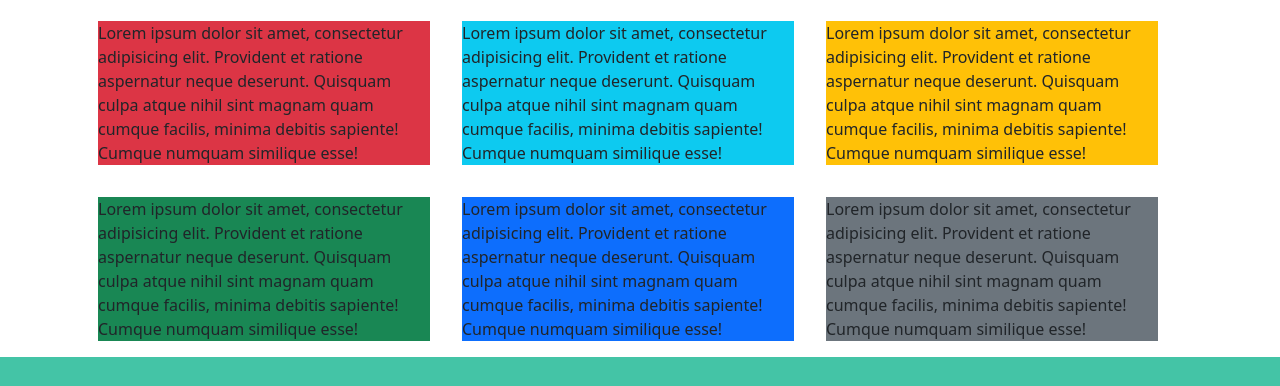
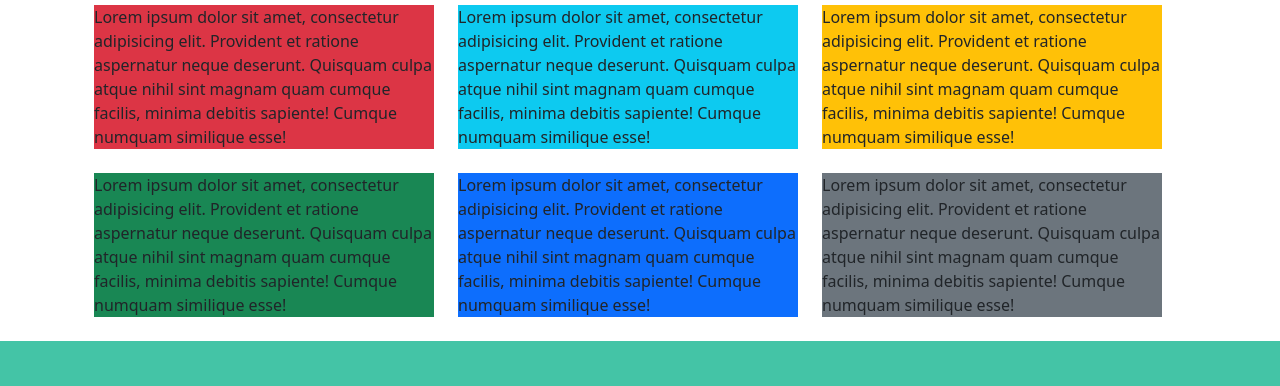
Before and after one commit to manu-devops98/html-css-bootstrap-freelancer, a plain HTML site: page index.html in a window 1280 px wide. Shown: the part 564-950 px from the top of the page. Drawn offline with nearby package versions, Linux system fonts and the light colour scheme.

Commit message:
add modifiche portfolio section

```diff
--- a/index.html
+++ b/index.html
@@ -46,22 +46,22 @@
                     <h1 class="pb-3">Portfolio</h1>
                 </div>
                     <div class="row row-cols-1 row-cols-md-2 row-cols-lg-3 px-4">
-                        <div class="col p-3">
-                            <div class="bg-danger">Lorem ipsum dolor sit amet, consectetur adipisicing elit. Provident et ratione aspernatur neque deserunt. Quisquam culpa atque nihil sint magnam quam cumque facilis, minima debitis sapiente! Cumque numquam similique esse!</div>
+                        <div class="col">
+                            <div class="bg-danger mb-4">Lorem ipsum dolor sit amet, consectetur adipisicing elit. Provident et ratione aspernatur neque deserunt. Quisquam culpa atque nihil sint magnam quam cumque facilis, minima debitis sapiente! Cumque numquam similique esse!</div>
                         </div>
-                        <div class="col p-3 ">
+                        <div class="col ">
                             <div class="bg-info">Lorem ipsum dolor sit amet, consectetur adipisicing elit. Provident et ratione aspernatur neque deserunt. Quisquam culpa atque nihil sint magnam quam cumque facilis, minima debitis sapiente! Cumque numquam similique esse!</div>
                         </div>
-                        <div class="col p-3">
+                        <div class="col">
                             <div class="bg-warning">Lorem ipsum dolor sit amet, consectetur adipisicing elit. Provident et ratione aspernatur neque deserunt. Quisquam culpa atque nihil sint magnam quam cumque facilis, minima debitis sapiente! Cumque numquam similique esse!</div>
                         </div>
-                        <div class="col p-3">
-                            <div class="bg-success">Lorem ipsum dolor sit amet, consectetur adipisicing elit. Provident et ratione aspernatur neque deserunt. Quisquam culpa atque nihil sint magnam quam cumque facilis, minima debitis sapiente! Cumque numquam similique esse!</div>
+                        <div class="col">
+                            <div class="bg-success mb-4">Lorem ipsum dolor sit amet, consectetur adipisicing elit. Provident et ratione aspernatur neque deserunt. Quisquam culpa atque nihil sint magnam quam cumque facilis, minima debitis sapiente! Cumque numquam similique esse!</div>
                         </div>
-                        <div class="col p-3">
+                        <div class="col">
                             <div class=" bg-primary">Lorem ipsum dolor sit amet, consectetur adipisicing elit. Provident et ratione aspernatur neque deserunt. Quisquam culpa atque nihil sint magnam quam cumque facilis, minima debitis sapiente! Cumque numquam similique esse!</div>
                         </div>
-                        <div class="col p-3">
+                        <div class="col">
                             <div class="bg-secondary">Lorem ipsum dolor sit amet, consectetur adipisicing elit. Provident et ratione aspernatur neque deserunt. Quisquam culpa atque nihil sint magnam quam cumque facilis, minima debitis sapiente! Cumque numquam similique esse!</div>
                         </div>
                     </div>
```
